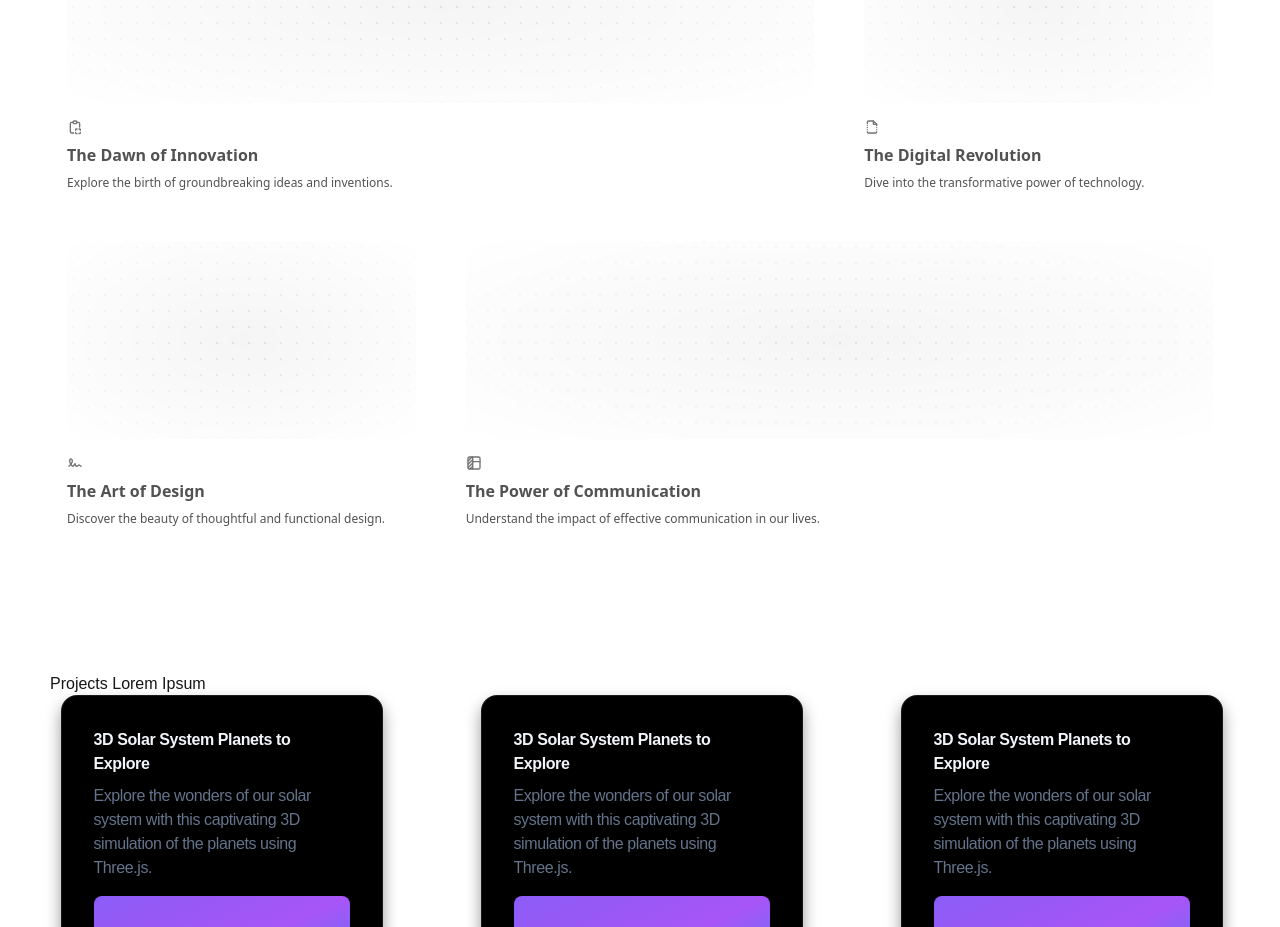
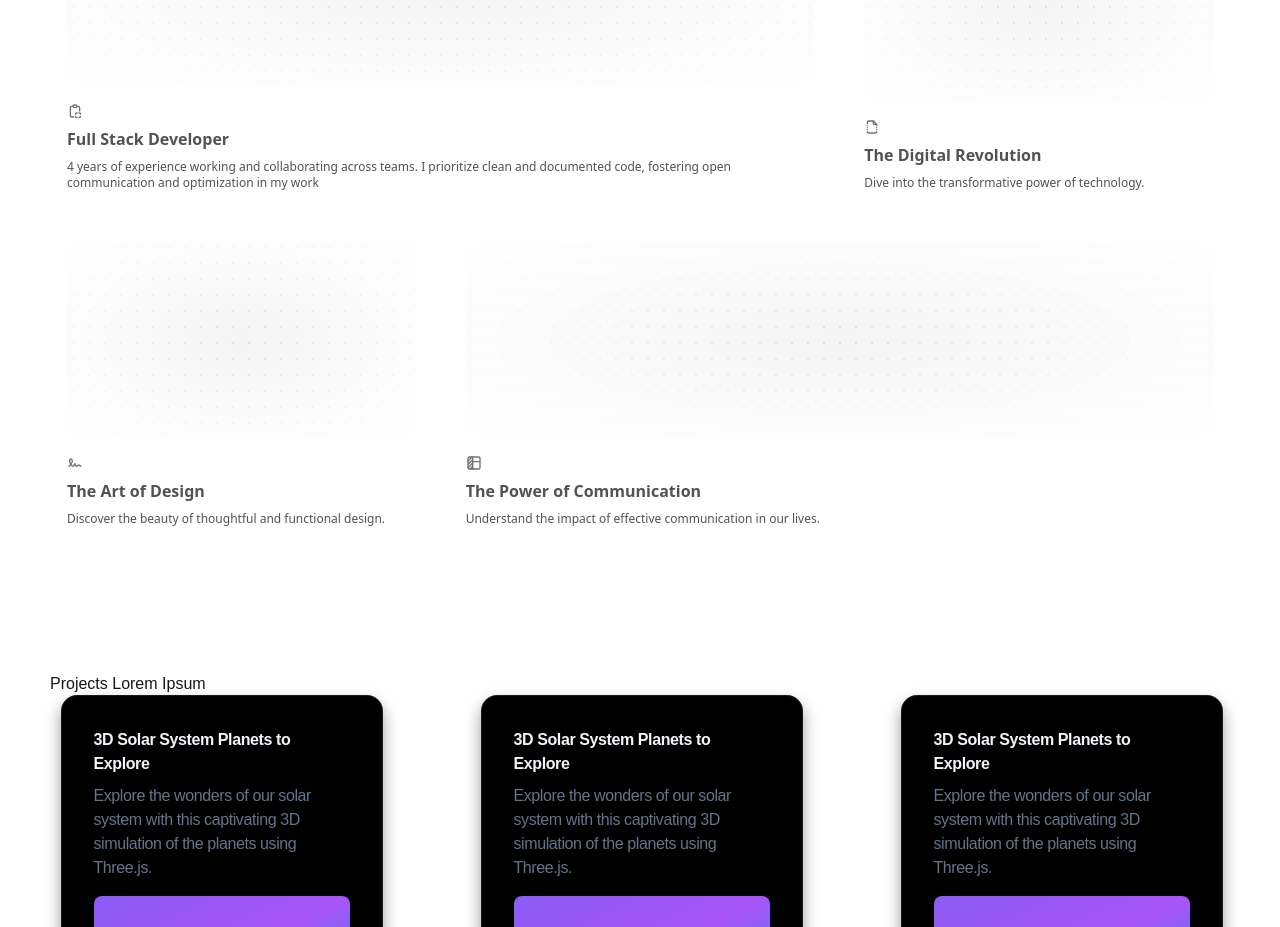
Before and after one commit to marisiromanillos/portfolio, a Next.js app: page / in a window 1280 px wide. Shown: the part 1000-1927 px from the top of the page. Built offline with nearby package versions, Linux system fonts and the light colour scheme.

Commit message:
Grid text

```diff
--- a/components/Grid.tsx
+++ b/components/Grid.tsx
@@ -12,8 +12,9 @@ const Grid = () => {
   );
   const items = [
     {
-      title: "The Dawn of Innovation",
-      description: "Explore the birth of groundbreaking ideas and inventions.",
+      title: "Full Stack Developer",
+      description:
+        "4 years of experience working and collaborating across teams. I prioritize clean and documented code, fostering open communication and optimization in my work",
       header: <Skeleton />,
       className: "md:col-span-2",
       icon: <IconClipboardCopy className="h-4 w-4 text-neutral-500" />,
```
